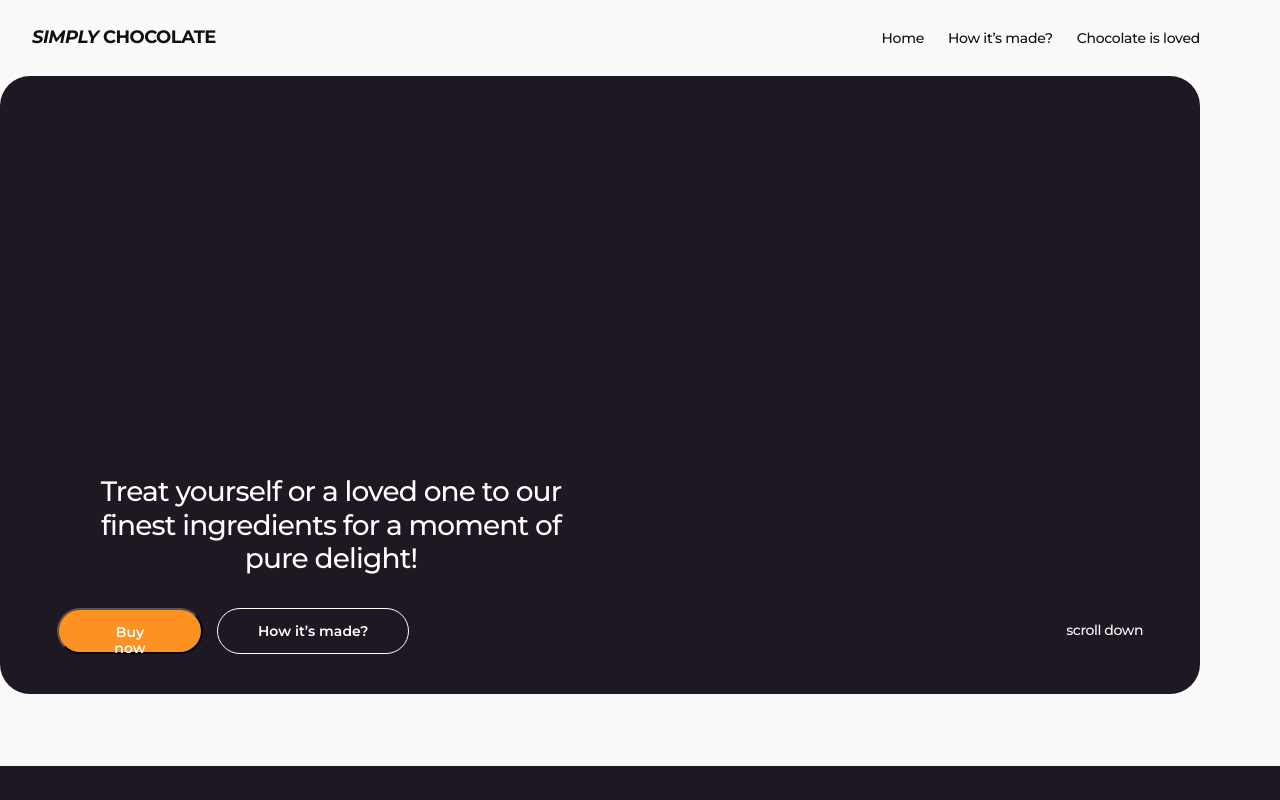
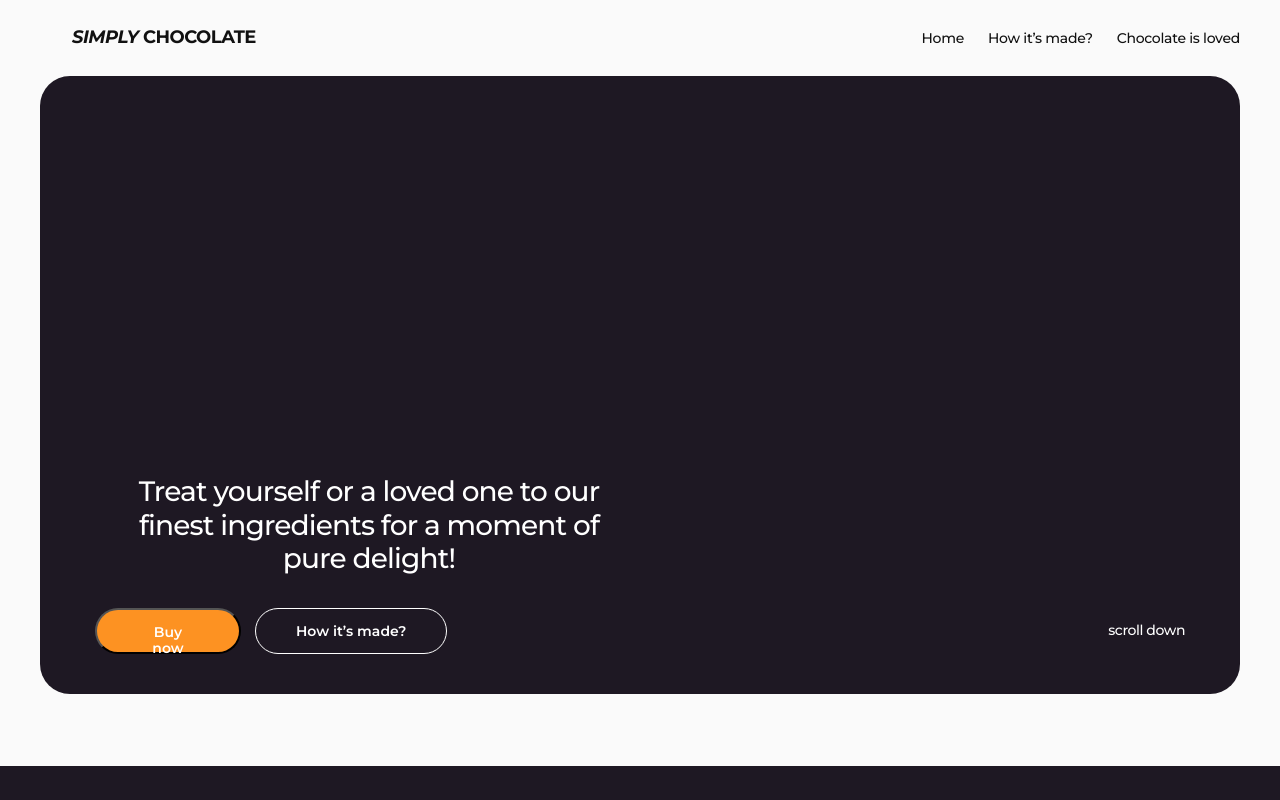
Before and after one commit to Zhekazin/Simply-Chocolate, a website: page index.html in a window 1280 px wide. Shown: the top 800 px of the page. Drawn offline with nearby package versions, Linux system fonts and the light colour scheme.

Commit message:
chocolate

```diff
--- a/style.css/style.css
+++ b/style.css/style.css
@@ -36,7 +36,7 @@ body {
 }
 
 .container {
-  max-width: 1166px;
+  max-width: 1200px;
   padding-left: 15px;
   padding-right: 15px;
   margin: 0 auto;
@@ -45,13 +45,16 @@ body {
 .header {
   padding-top: 28px;
   padding-bottom: 28px;
-  max-width: 1200px;
+  /* width: 1136px; */
 }
 
 .header-navigation {
   display: flex;
-  align-items: center; /* вирівнює всі дочірні елементи по центру */
+  align-items: center;
   gap: 32px;
+  max-width: 1200px;
+  margin: 0 auto;         /* центруємо навігацію */
+  padding: 0 32px;        /* замість margin-left на лого */
 }
 
 .header-logo {
@@ -62,6 +65,7 @@ body {
   color: var(--black);
   margin-left: 32px;
 }
+
 
 .header-logo-italic {
   font-style: italic;
@@ -93,13 +97,12 @@ body {
 .hero {
   background-color: var(--violet);
   border-radius: 30px;
-  margin-bottom: 72px;
   background-image: linear-gradient(rgba(30, 24, 35, 0.4), transparent), url('../Img/hero-bg.jpg');
   background-repeat: no-repeat;
   background-size: cover;
   background-position: center;
   max-width: 1200px;
-
+  margin: 0 auto 72px auto; /* центрування + відступ знизу */
   text-align: center;
 }
 
@@ -169,6 +172,7 @@ body {
   padding-bottom: 50px;
   min-width: 1200px;
   height: 260px;
+  margin: 0 auto;
 }
 
 .visually-hidden {
@@ -362,6 +366,7 @@ body {
   padding-inline: 40px;
   width: 222px;
   height: 50px;
+
 }
 
 /* -----FOOTER---------- */
```
Also changed, not shown: index.html (+0 -1 lines).
